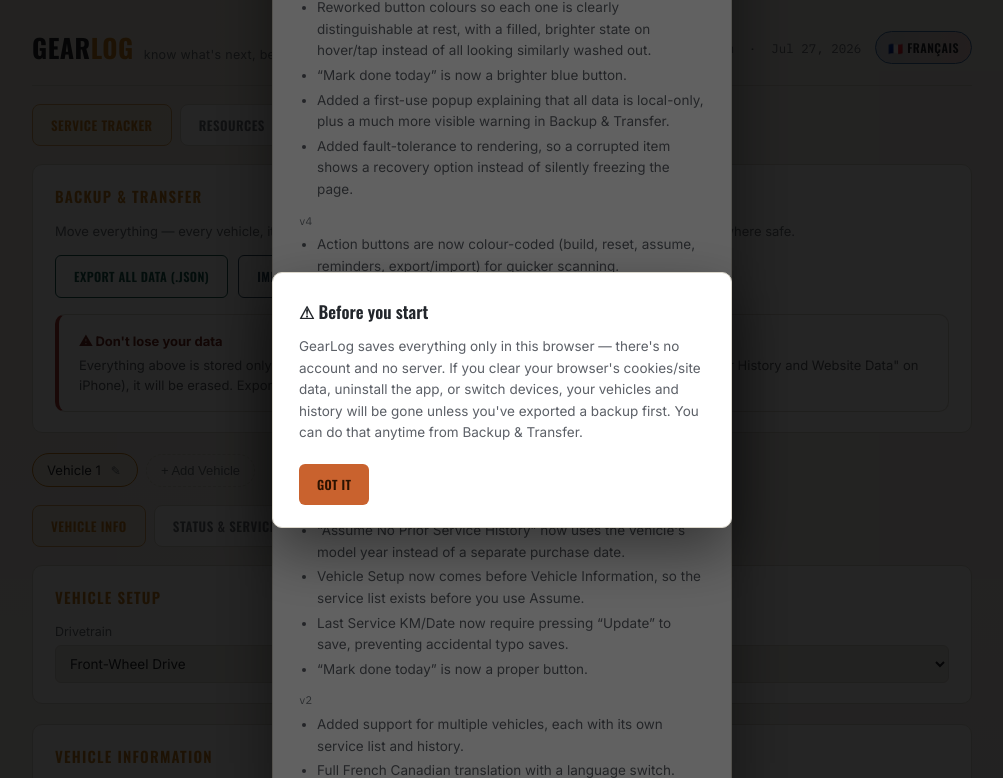
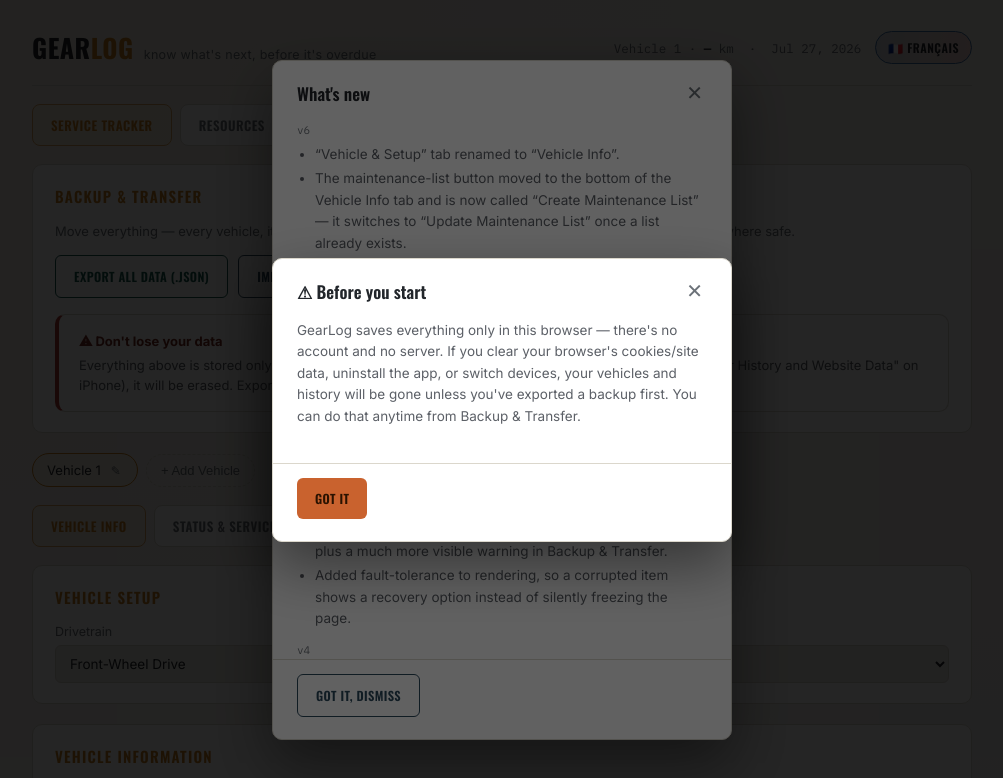
Before and after one commit to TheBaconPoutine/GearLog.github.io, a plain HTML site: page index.html in a window 1280 px wide. Shown: the top 778 px of the page, without its empty margins (138-1141 px from the left). Drawn offline with nearby package versions, Linux system fonts and the light colour scheme.

Commit message:
Add files via upload

```diff
--- a/index.html
+++ b/index.html
@@ -287,10 +287,20 @@
   }
   .modal-box{
     background: var(--panel); border:1px solid var(--hairline); border-radius: var(--radius);
-    max-width:460px; width:100%; padding:26px 26px 22px; box-shadow:0 24px 60px rgba(0,0,0,0.45);
-  }
-  .modal-box h3{font-family:var(--font-display); font-weight:600; font-size:17px; color:var(--text); margin:0 0 12px; display:flex; align-items:center; gap:8px;}
+    max-width:460px; width:100%; max-height:85vh; box-shadow:0 24px 60px rgba(0,0,0,0.45);
+    display:flex; flex-direction:column; overflow:hidden;
+  }
+  .modal-box-header{
+    padding:20px 24px 4px; flex-shrink:0; display:flex; align-items:flex-start; justify-content:space-between; gap:12px;
+  }
+  .modal-box h3{font-family:var(--font-display); font-weight:600; font-size:17px; color:var(--text); margin:0; display:flex; align-items:center; gap:8px;}
+  .modal-close-x{
+    background:none; border:none; color:var(--text-dim2); font-size:20px; line-height:1; cursor:pointer; padding:2px 4px; flex-shrink:0;
+  }
+  .modal-close-x:hover{color:var(--text);}
+  .modal-box-scroll{padding:12px 24px; overflow-y:auto; flex:1; min-height:0;}
   .modal-box p{font-size:13.5px; color:var(--text-dim); line-height:1.6; margin:0 0 20px;}
+  .modal-box-footer{padding:14px 24px 22px; flex-shrink:0; border-top:1px solid var(--hairline); margin-top:4px;}
 </style>
 </head>
 <body>
@@ -990,11 +1000,16 @@
     </div>
   `).join("");
   return `
-    <div class="modal-overlay">
+    <div class="modal-overlay" data-dismiss-action="dismiss-changelog">
       <div class="modal-box">
-        <h3>${t("changelogTitle")}</h3>
-        <div style="font-size:13.5px; color:var(--text-dim); line-height:1.6; margin-bottom:16px;">${entriesHTML}</div>
-        <button class="btn secondary c-blue" type="button" data-action="dismiss-changelog">${t("changelogDismiss")}</button>
+        <div class="modal-box-header">
+          <h3>${t("changelogTitle")}</h3>
+          <button class="modal-close-x" type="button" data-action="dismiss-changelog" aria-label="Close">✕</button>
+        </div>
+        <div class="modal-box-scroll" style="font-size:13.5px; color:var(--text-dim); line-height:1.6;">${entriesHTML}</div>
+        <div class="modal-box-footer">
+          <button class="btn secondary c-blue" type="button" data-action="dismiss-changelog">${t("changelogDismiss")}</button>
+        </div>
       </div>
     </div>
   `;
@@ -1209,11 +1224,18 @@
 function dataWarningModalHTML(){
   if(dataWarningDismissedThisSession) return "";
   return `
-    <div class="modal-overlay">
+    <div class="modal-overlay" data-dismiss-action="dismiss-data-warning">
       <div class="modal-box">
-        <h3>⚠ ${t("dataWarning.title")}</h3>
-        <p>${t("dataWarning.body")}</p>
-        <button class="btn c-orange" type="button" data-action="dismiss-data-warning">${t("dataWarning.dismiss")}</button>
+        <div class="modal-box-header">
+          <h3>⚠ ${t("dataWarning.title")}</h3>
+          <button class="modal-close-x" type="button" data-action="dismiss-data-warning" aria-label="Close">✕</button>
+        </div>
+        <div class="modal-box-scroll">
+          <p>${t("dataWarning.body")}</p>
+        </div>
+        <div class="modal-box-footer">
+          <button class="btn c-orange" type="button" data-action="dismiss-data-warning">${t("dataWarning.dismiss")}</button>
+        </div>
       </div>
     </div>
   `;
@@ -1555,6 +1577,18 @@
 }, true);
 
 appEl.addEventListener("click", (e) => {
+  if(e.target.classList && e.target.classList.contains("modal-overlay")){
+    const overlayAction = e.target.getAttribute("data-dismiss-action");
+    if(overlayAction === "dismiss-data-warning"){
+      dataWarningDismissedThisSession = true;
+      render();
+    } else if(overlayAction === "dismiss-changelog"){
+      state.lastSeenChangelogVersion = t("changelog")[0].version;
+      saveState(); render();
+    }
+    return;
+  }
+
   const el = e.target.closest("[data-action]");
   if(!el) return;
   const action = el.getAttribute("data-action");
```
